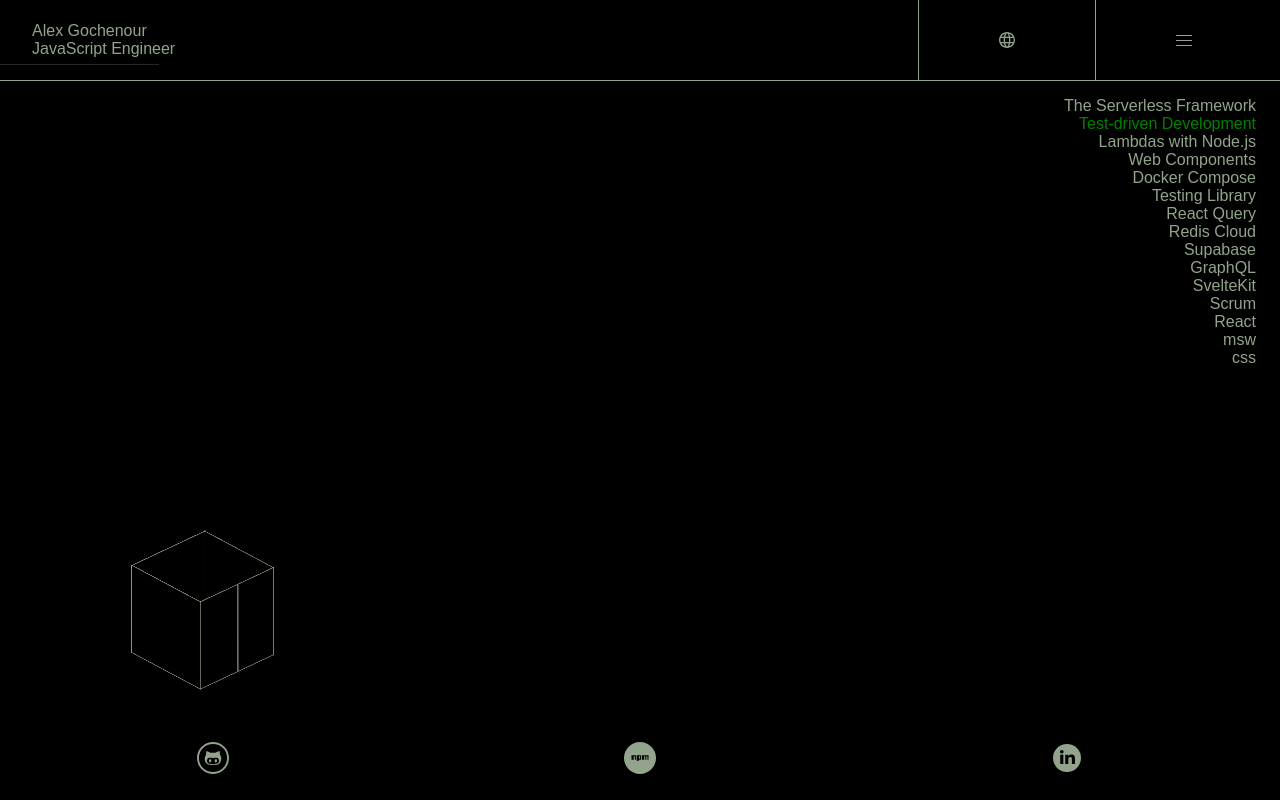
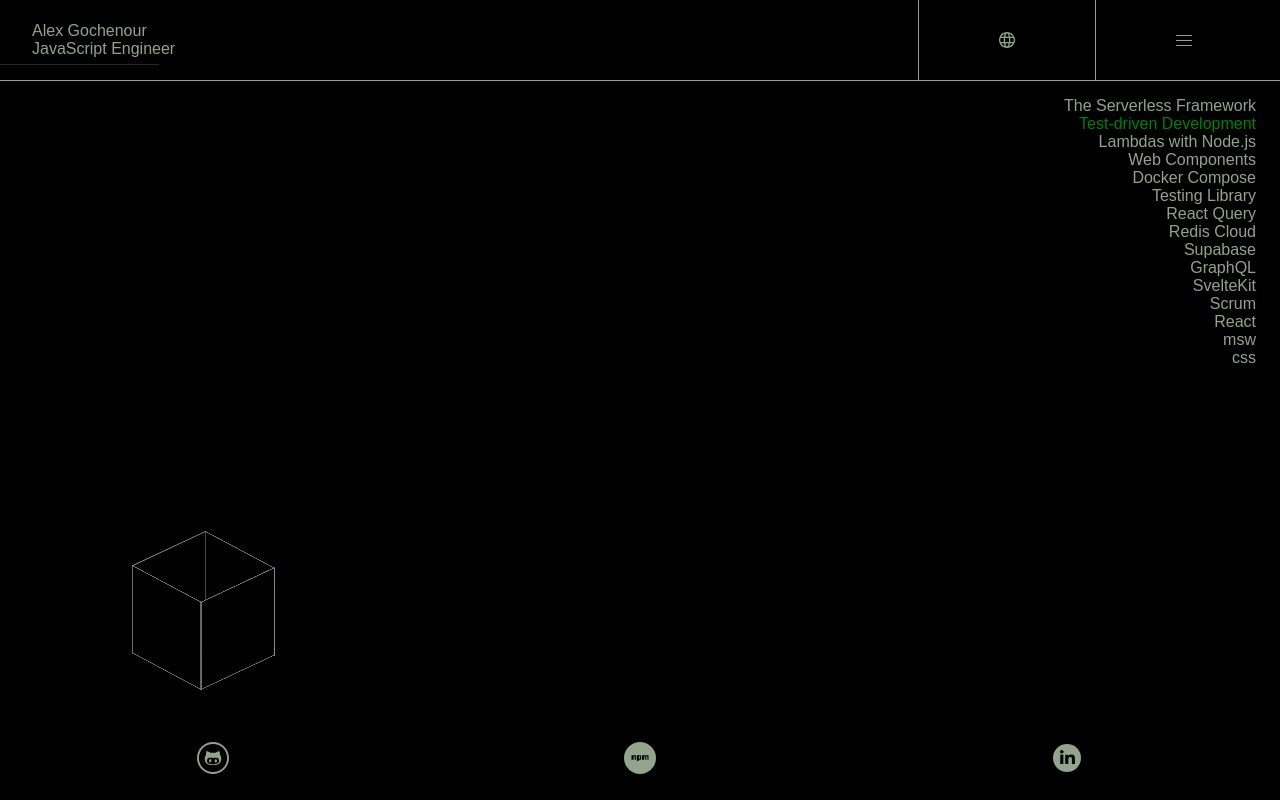
Before and after one commit to chunyukuo88/portfolio2, a React (Create React App) app: page / in a window 1280 px wide. Built offline with nearby package versions, Linux system fonts and the light colour scheme; what aws-amplify would draw is missing.

Commit message:
Found and deleted the cause of the single weird seam in the middle of one of the cube faces.

```diff
--- a/src/components/Cube/Cube.css
+++ b/src/components/Cube/Cube.css
@@ -34,7 +34,6 @@
     height: var(--cubeSideLength);
     transform-style: preserve-3d;
     z-index: -4;
-    border-left: var(--border);
 }
 
 .cube div span {
```
